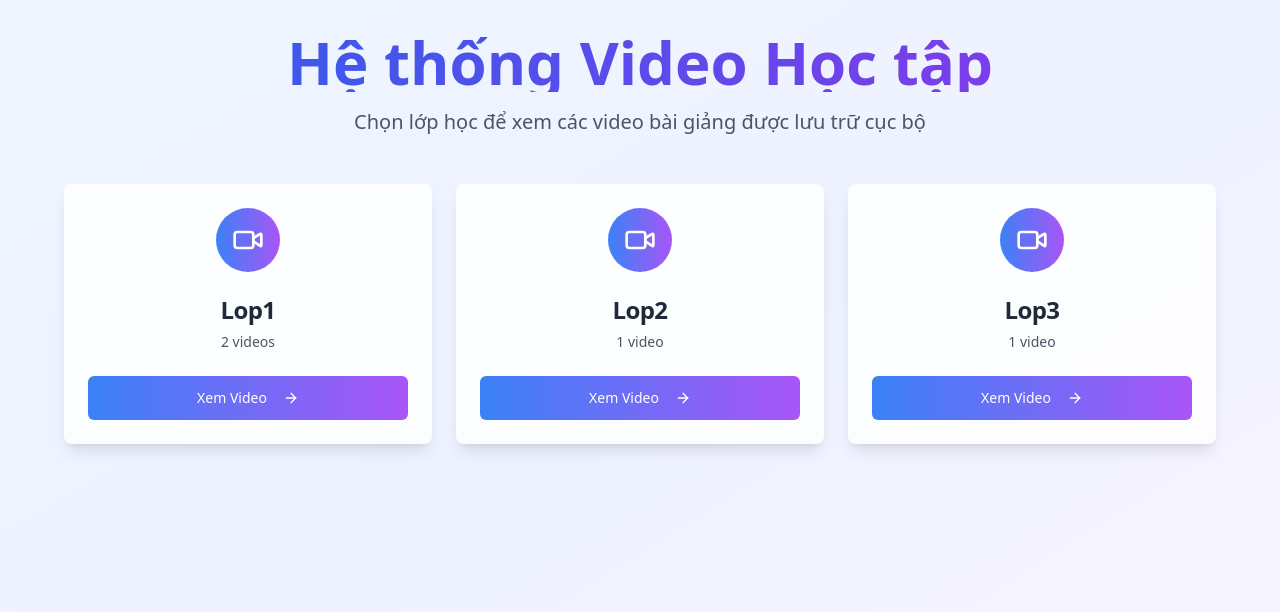
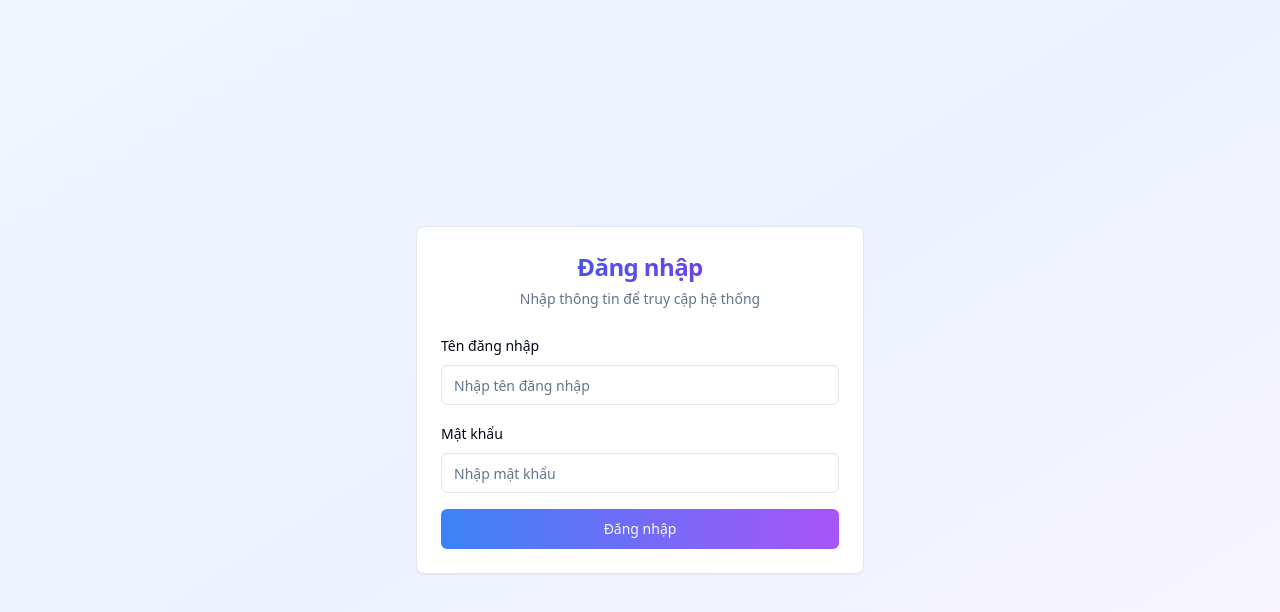
Before and after one commit to quangtri-khtn/offline-class-video-share, a React (Vite) app: page / in a window 1280 px wide. Shown: the top 612 px of the page. Built offline with nearby package versions, Linux system fonts and the light colour scheme.

Commit message:
Implement user login and authorization
Add user login functionality, compare user credentials against m_user table, and assign class permissions based on user_group.

```diff
--- a/src/App.tsx
+++ b/src/App.tsx
@@ -1,25 +1,52 @@
+
 import { Toaster } from "@/components/ui/toaster";
 import { Toaster as Sonner } from "@/components/ui/sonner";
 import { TooltipProvider } from "@/components/ui/tooltip";
 import { QueryClient, QueryClientProvider } from "@tanstack/react-query";
 import { BrowserRouter, Routes, Route } from "react-router-dom";
+import { AuthProvider, useAuth } from "@/hooks/useAuth";
+import { LoginForm } from "@/components/LoginForm";
 import Index from "./pages/Index";
 import NotFound from "./pages/NotFound";
 
 const queryClient = new QueryClient();
+
+const AppContent = () => {
+  const { user, loading } = useAuth();
+
+  if (loading) {
+    return (
+      <div className="min-h-screen bg-gradient-to-br from-blue-50 via-indigo-50 to-purple-50 flex items-center justify-center">
+        <div className="text-center">
+          <div className="animate-spin rounded-full h-12 w-12 border-b-2 border-blue-600 mx-auto mb-4"></div>
+          <p className="text-gray-600">Đang tải...</p>
+        </div>
+      </div>
+    );
+  }
+
+  if (!user) {
+    return <LoginForm />;
+  }
+
+  return (
+    <BrowserRouter>
+      <Routes>
+        <Route path="/" element={<Index />} />
+        <Route path="*" element={<NotFound />} />
+      </Routes>
+    </BrowserRouter>
+  );
+};
 
 const App = () => (
   <QueryClientProvider client={queryClient}>
     <TooltipProvider>
       <Toaster />
       <Sonner />
-      <BrowserRouter>
-        <Routes>
-          <Route path="/" element={<Index />} />
-          {/* ADD ALL CUSTOM ROUTES ABOVE THE CATCH-ALL "*" ROUTE */}
-          <Route path="*" element={<NotFound />} />
-        </Routes>
-      </BrowserRouter>
+      <AuthProvider>
+        <AppContent />
+      </AuthProvider>
     </TooltipProvider>
   </QueryClientProvider>
 );
--- /dev/null
+++ b/src/components/LoginForm.tsx
@@ -0,0 +1,94 @@
+
+import { useState } from 'react';
+import { Button } from '@/components/ui/button';
+import { Input } from '@/components/ui/input';
+import { Card, CardContent, CardDescription, CardHeader, CardTitle } from '@/components/ui/card';
+import { Label } from '@/components/ui/label';
+import { useAuth } from '@/hooks/useAuth';
+import { toast } from '@/hooks/use-toast';
+
+export const LoginForm = () => {
+  const [userNo, setUserNo] = useState('');
+  const [password, setPassword] = useState('');
+  const [isLoading, setIsLoading] = useState(false);
+  const { login } = useAuth();
+
+  const handleSubmit = async (e: React.FormEvent) => {
+    e.preventDefault();
+
+    if (!userNo || !password) {
+      toast({
+        title: "Lỗi",
+        description: "Vui lòng nhập đầy đủ thông tin",
+        variant: "destructive"
+      });
+      return;
+    }
+
+    setIsLoading(true);
+    const result = await login(userNo, password);
+
+    if (result.success) {
+      toast({
+        title: "Đăng nhập thành công",
+        description: "Chào mừng bạn trở lại!"
+      });
+    } else {
+      toast({
+        title: "Đăng nhập thất bại",
+        description: result.error,
+        variant: "destructive"
+      });
+    }
+
+    setIsLoading(false);
+  };
+
+  return (
+    <div className="min-h-screen bg-gradient-to-br from-blue-50 via-indigo-50 to-purple-50 flex items-center justify-center p-4">
+      <Card className="w-full max-w-md">
+        <CardHeader className="text-center">
+          <CardTitle className="text-2xl font-bold bg-gradient-to-r from-blue-600 to-purple-600 bg-clip-text text-transparent">
+            Đăng nhập
+          </CardTitle>
+          <CardDescription>
+            Nhập thông tin để truy cập hệ thống
+          </CardDescription>
+        </CardHeader>
+        <CardContent>
+          <form onSubmit={handleSubmit} className="space-y-4">
+            <div className="space-y-2">
+              <Label htmlFor="userNo">Tên đăng nhập</Label>
+              <Input
+                id="userNo"
+                type="text"
+                value={userNo}
+                onChange={(e) => setUserNo(e.target.value)}
+                placeholder="Nhập tên đăng nhập"
+                disabled={isLoading}
+              />
+            </div>
+            <div className="space-y-2">
+              <Label htmlFor="password">Mật khẩu</Label>
+              <Input
+                id="password"
+                type="password"
+                value={password}
+                onChange={(e) => setPassword(e.target.value)}
+                placeholder="Nhập mật khẩu"
+                disabled={isLoading}
+              />
+            </div>
+            <Button
+              type="submit"
+              className="w-full bg-gradient-to-r from-blue-500 to-purple-500 hover:from-blue-600 hover:to-purple-600"
+              disabled={isLoading}
+            >
+              {isLoading ? 'Đang đăng nhập...' : 'Đăng nhập'}
+            </Button>
+          </form>
+        </CardContent>
+      </Card>
+    </div>
+  );
+};
--- /dev/null
+++ b/src/components/UserHeader.tsx
@@ -0,0 +1,46 @@
+
+import { Button } from '@/components/ui/button';
+import { LogOut, User } from 'lucide-react';
+import { useAuth } from '@/hooks/useAuth';
+
+export const UserHeader = () => {
+  const { user, logout } = useAuth();
+
+  if (!user) return null;
+
+  const getClassName = (userGroup: number | null) => {
+    if (userGroup === 1) return 'Lop1';
+    if (userGroup === 2) return 'Lop2';
+    if (userGroup === 3) return 'Lop3';
+    return 'Chưa phân lớp';
+  };
+
+  return (
+    <div className="bg-white/80 backdrop-blur-sm border-b border-gray-200 px-4 py-3">
+      <div className="container mx-auto flex justify-between items-center">
+        <div className="flex items-center space-x-3">
+          <div className="w-10 h-10 bg-gradient-to-r from-blue-500 to-purple-500 rounded-full flex items-center justify-center">
+            <User className="w-5 h-5 text-white" />
+          </div>
+          <div>
+            <p className="font-semibold text-gray-800">
+              {user.user_name || user.user_no}
+            </p>
+            <p className="text-sm text-gray-600">
+              Lớp: {getClassName(user.user_group)}
+            </p>
+          </div>
+        </div>
+        <Button
+          onClick={logout}
+          variant="outline"
+          size="sm"
+          className="flex items-center space-x-2"
+        >
+          <LogOut className="w-4 h-4" />
+          <span>Đăng xuất</span>
+        </Button>
+      </div>
+    </div>
+  );
+};
--- /dev/null
+++ b/src/hooks/useAuth.tsx
@@ -0,0 +1,82 @@
+
+import { useState, useEffect, createContext, useContext, ReactNode } from 'react';
+import { supabase } from '@/integrations/supabase/client';
+
+interface User {
+  id: number;
+  user_no: string;
+  user_name: string | null;
+  user_group: number | null;
+}
+
+interface AuthContextType {
+  user: User | null;
+  login: (userNo: string, password: string) => Promise<{ success: boolean; error?: string }>;
+  logout: () => void;
+  loading: boolean;
+}
+
+const AuthContext = createContext<AuthContextType | undefined>(undefined);
+
+export const AuthProvider = ({ children }: { children: ReactNode }) => {
+  const [user, setUser] = useState<User | null>(null);
+  const [loading, setLoading] = useState(true);
+
+  useEffect(() => {
+    // Kiểm tra user đã đăng nhập từ localStorage
+    const savedUser = localStorage.getItem('authenticated_user');
+    if (savedUser) {
+      setUser(JSON.parse(savedUser));
+    }
+    setLoading(false);
+  }, []);
+
+  const login = async (userNo: string, password: string) => {
+    try {
+      const { data, error } = await supabase
+        .from('m_user')
+        .select('*')
+        .eq('user_no', userNo)
+        .eq('user_pass', password)
+        .single();
+
+      if (error || !data) {
+        return { success: false, error: 'Sai tên đăng nhập hoặc mật khẩu' };
+      }
+
+      const userData: User = {
+        id: data.id,
+        user_no: data.user_no,
+        user_name: data.user_name,
+        user_group: data.user_group
+      };
+
+      setUser(userData);
+      localStorage.setItem('authenticated_user', JSON.stringify(userData));
+
+      return { success: true };
+    } catch (error) {
+      console.error('Login error:', error);
+      return { success: false, error: 'Có lỗi xảy ra khi đăng nhập' };
+    }
+  };
+
+  const logout = () => {
+    setUser(null);
+    localStorage.removeItem('authenticated_user');
+  };
+
+  return (
+    <AuthContext.Provider value={{ user, login, logout, loading }}>
+      {children}
+    </AuthContext.Provider>
+  );
+};
+
+export const useAuth = () => {
+  const context = useContext(AuthContext);
+  if (context === undefined) {
+    throw new Error('useAuth must be used within an AuthProvider');
+  }
+  return context;
+};
--- a/src/pages/Index.tsx
+++ b/src/pages/Index.tsx
@@ -5,6 +5,8 @@ import { Button } from "@/components/ui/button";
 import { ArrowRight, Video } from "lucide-react";
 import { ClassList } from "@/components/ClassList";
 import { VideoPlayer } from "@/components/VideoPlayer";
+import { UserHeader } from "@/components/UserHeader";
+import { useAuth } from "@/hooks/useAuth";
 
 interface VideoFile {
   name: string;
@@ -17,12 +19,11 @@ interface ClassData {
 }
 
 const Index = () => {
+  const { user } = useAuth();
   const [selectedClass, setSelectedClass] = useState<string | null>(null);
   const [selectedVideo, setSelectedVideo] = useState<VideoFile | null>(null);
   const [classes, setClasses] = useState<ClassData[]>([]);
 
-  // Mock data representing the folder structure
-  // In a real implementation, this would come from scanning the /videos/ directory
   useEffect(() => {
     const mockData: ClassData[] = [
       {
@@ -45,8 +46,16 @@ const Index = () => {
         ]
       }
     ];
+
+    // Lọc các lớp theo quyền của user
+    if (user && user.user_group) {
+      const userClassName = `Lop${user.user_group}`;
+      const filteredClasses = mockData.filter(cls => cls.name === userClassName);
+      setClasses(filteredClasses);
+    } else {
       setClasses(mockData);
-  }, []);
+    }
+  }, [user]);
 
   const handleClassSelect = (className: string) => {
     setSelectedClass(className);
@@ -72,26 +81,34 @@ const Index = () => {
 
   if (selectedVideo) {
     return (
+      <>
+        <UserHeader />
         <VideoPlayer
           video={selectedVideo}
           className={selectedClass || ""}
           onBack={handleBackToVideos}
         />
+      </>
     );
   }
 
   if (selectedClass) {
     const currentClass = getCurrentClass();
     return (
+      <>
+        <UserHeader />
         <ClassList
           classData={currentClass}
           onVideoSelect={handleVideoSelect}
           onBack={handleBackToClasses}
         />
+      </>
     );
   }
 
   return (
+    <>
+      <UserHeader />
       <div className="min-h-screen bg-gradient-to-br from-blue-50 via-indigo-50 to-purple-50">
         <div className="container mx-auto px-4 py-8">
           <div className="text-center mb-12">
@@ -99,7 +116,10 @@ const Index = () => {
               Hệ thống Video Học tập
             </h1>
             <p className="text-xl text-gray-600 max-w-2xl mx-auto">
-            Chọn lớp học để xem các video bài giảng được lưu trữ cục bộ
+              {user && user.user_group
+                ? `Chào mừng ${user.user_name || user.user_no} - Lớp ${user.user_group}`
+                : "Chọn lớp học để xem các video bài giảng được lưu trữ cục bộ"
+              }
             </p>
           </div>
 
@@ -140,15 +160,16 @@ const Index = () => {
                 <Video className="w-12 h-12 text-gray-400" />
               </div>
               <h3 className="text-xl font-semibold text-gray-600 mb-2">
-              Chưa có lớp học nào
+                {user ? "Bạn chưa được phân quyền vào lớp nào" : "Chưa có lớp học nào"}
               </h3>
               <p className="text-gray-500">
-              Vui lòng thêm các thư mục video vào /videos/
+                {user ? "Vui lòng liên hệ quản trị viên để được cấp quyền" : "Vui lòng thêm các thư mục video vào /videos/"}
               </p>
             </div>
           )}
         </div>
       </div>
+    </>
   );
 };
 
```
Also changed, not shown: src/integrations/supabase/types.ts (+27 -1 lines). Lines whose indentation alone changed are shown as unchanged.
